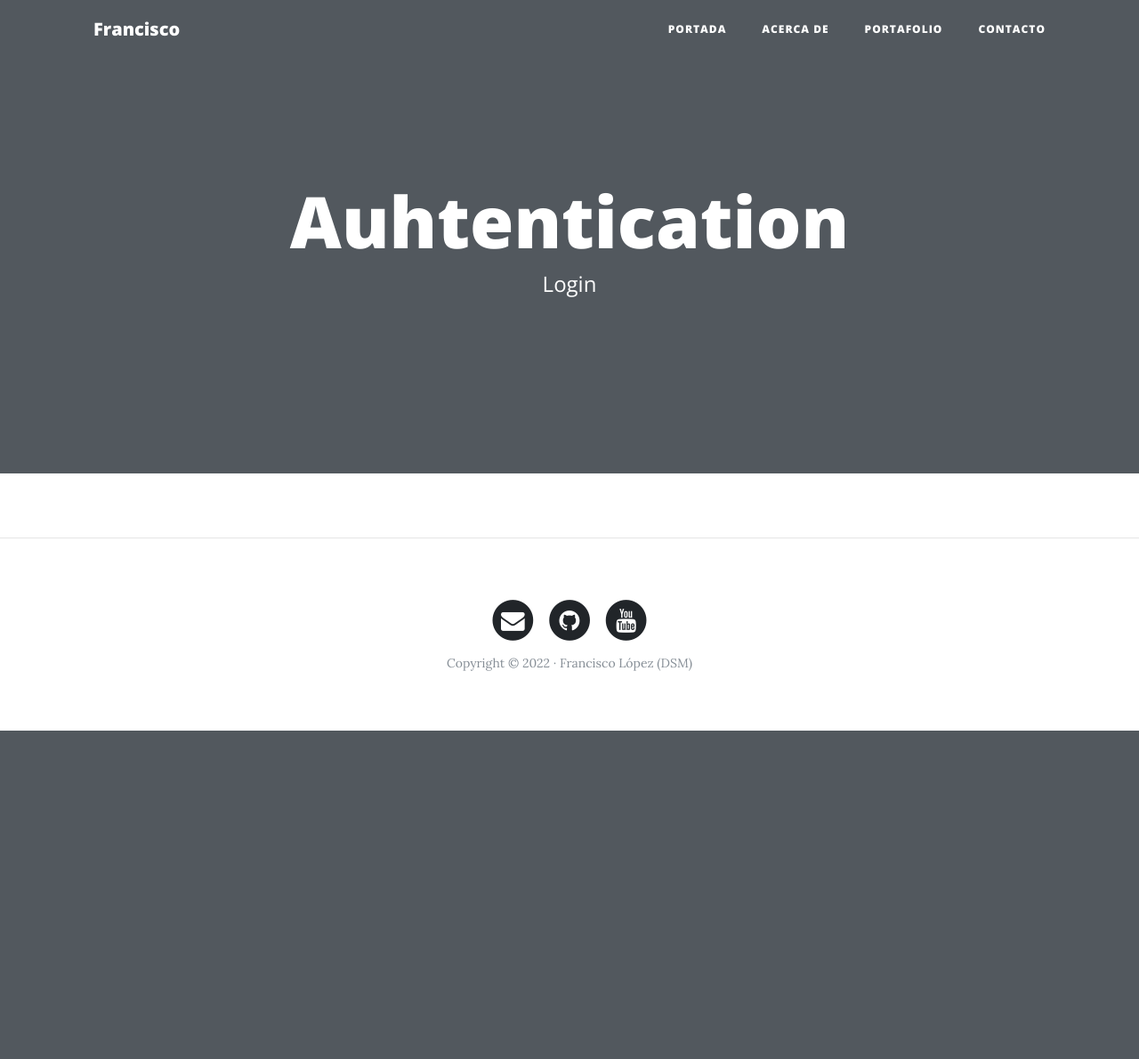
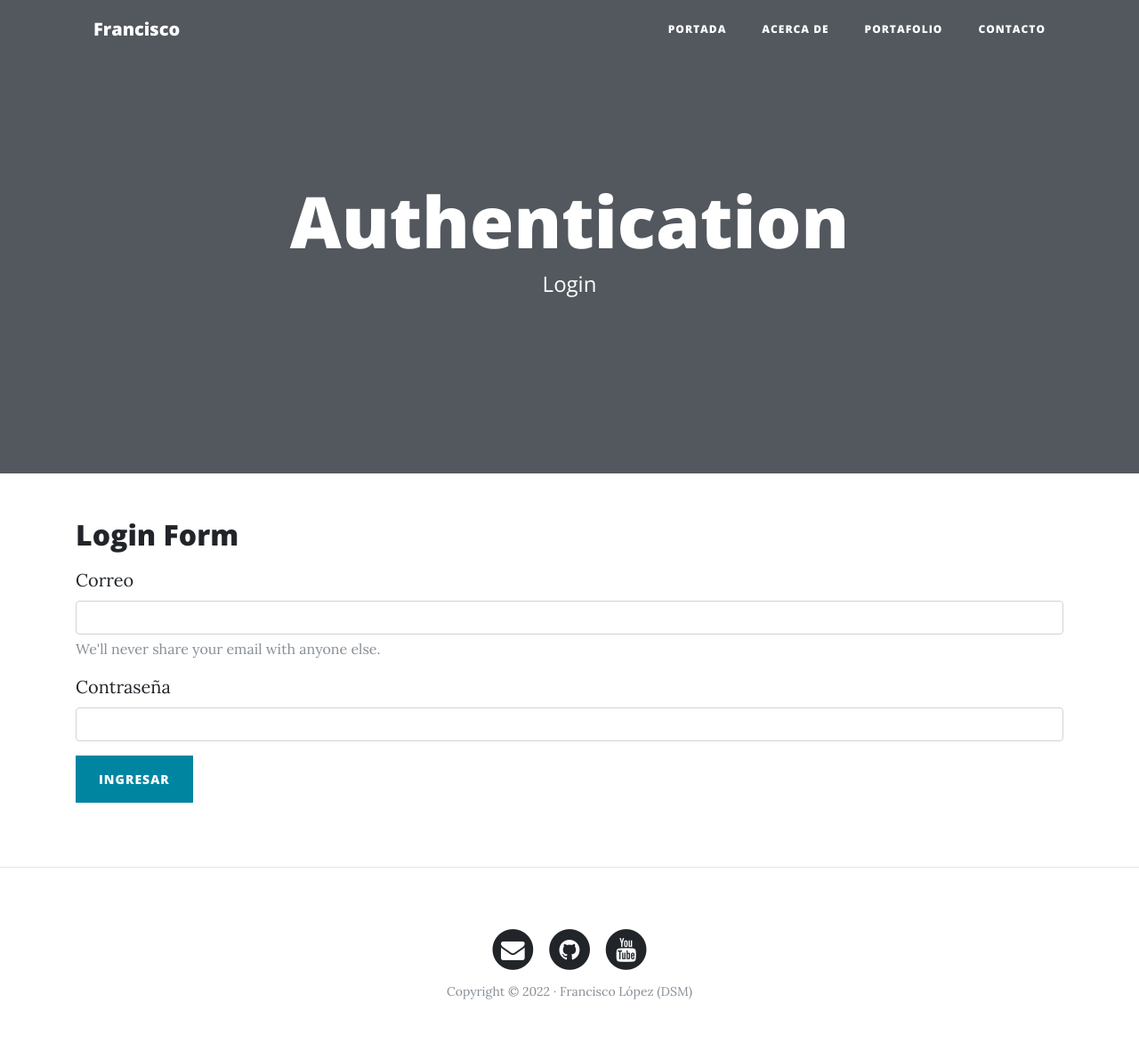
Before and after one commit to franlop24/FlaskWebPersonal, a Flask app: page /auth/login in a window 1280 px wide. Shown: the whole page at 89% size. Before the commit the page ends 821 px from the top, so only its background shows below. Run offline with Flask 2, Linux system fonts and the light colour scheme; some libraries are stand-ins or nearby versions.

Commit message:
Comenzando con forms - Login

```diff
--- a/web_personal/app.py
+++ b/web_personal/app.py
@@ -1,4 +1,4 @@
-from flask import Flask, render_template
+from flask import Flask, render_template, request
 
 app = Flask(__name__)
 
@@ -55,5 +55,13 @@ def login():
 def register():
     return render_template('auth/register.html')
 
+@app.route('/welcome')
+def welcome():
+    email = request.args.get('mail')
+    password = request.args.get('password')
+    access = {'email': email, 'password':password}
+
+    return render_template('admin/index.html', user_access=access)
+
 if __name__ == '__main__':
     app.run(debug=True)
--- a/web_personal/templates/auth/login.html
+++ b/web_personal/templates/auth/login.html
@@ -2,5 +2,23 @@
 
 {% block title %}Login{% endblock %}
 
-{% block header_title %}Auhtentication{% endblock %}
+{% block header_title %}Authentication{% endblock %}
 {% block header_sub %}Login{% endblock %}
+
+{% block content %}
+    <div class="container">
+        <h2>Login Form</h2>
+        <form class="mt-3" action="{{ url_for('welcome') }}">
+            <div class="form-group">
+              <label for="mail">Correo</label>
+              <input type="email" class="form-control" id="mail" name="mail" aria-describedby="emailHelp">
+              <small id="emailHelp" class="form-text text-muted">We'll never share your email with anyone else.</small>
+            </div>
+            <div class="form-group">
+              <label for="password">Contraseña</label>
+              <input type="password" class="form-control" id="password" name="password">
+            </div>
+            <button type="submit" class="btn btn-primary">Ingresar</button>
+        </form>
+    </div>
+{% endblock %}
```
Also changed, not shown: web_personal/templates/admin/index.html (+7 -0 lines).
